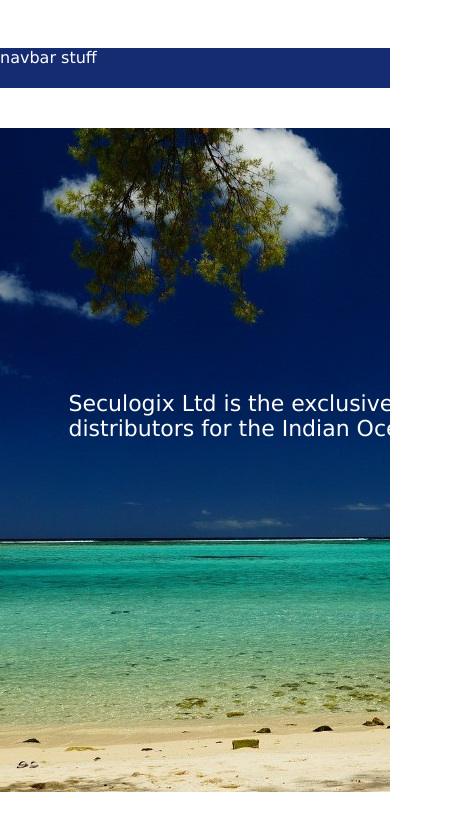
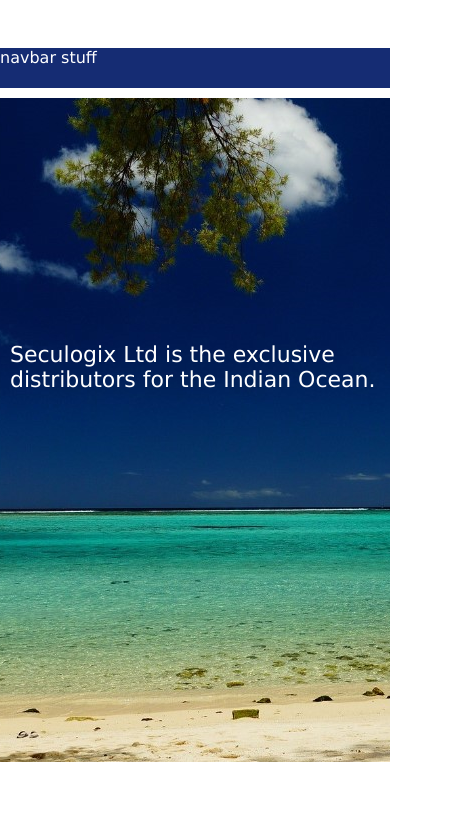
Before and after one commit to tony2tones/seculogixltd, an Angular app: page / in a window 390 px wide. Shown: the top 830 px of the page, 449 px wide, since content can reach past the window. Built offline with nearby package versions, Linux system fonts and the light colour scheme.

Commit message:
working on mobile styles

```diff
--- a/src/app/components/content/content.component.css
+++ b/src/app/components/content/content.component.css
@@ -4,61 +4,86 @@
     background-image: url("http://seculogix-ltd.com/wp-content/uploads/2017/05/blue-2105706_1920.jpg");
 } */
 
+@media (min-width: 1050px) {
     .container {
         margin-top: 30px;
     }
-
     img {
         position: absolute;
         min-width: 100%;
         max-height: 100%;
         height: auto;
     }
-
     .caption {
         position: relative;
         min-width: 600px;
         color: white;
         font-family: Verdana, Geneva, Tahoma, sans-serif;
+        font-size: 24px;
+        left: 23%;
+        top: 30%;
     }
-
     .image {
         background: url('../../../assets/indianocean.jpg') no-repeat center fixed;
         background-size: cover;
         height: 90vh;
     }
+}
 
-@media only screen and (max-width: 600px) {
-    /* tablets and desktop */
+@media (max-width: 1024px) and (min-width: 651px) {
     .container {
         margin-top: 30px;
     }
     img {
-        min-width: 100vw;
-        max-height: 100vh;
+        position: absolute;
+        min-width: 100%;
+        max-height: 100%;
         height: auto;
     }
     .caption {
+        position: relative;
+        min-width: 600px;
         color: white;
         font-family: Verdana, Geneva, Tahoma, sans-serif;
-        font-size: 24px;
-        display: block;
-        overflow-wrap: break-word;
-        max-width: 100%;
-        position: relative;
-        margin: auto;
-        flex-wrap: wrap;
-        top: 28%;
-        left: 15%;
+        font-size: 28px;
+        left: 7%;
+        top: 42%;
     }
     .image {
         background: url('../../../assets/indianocean.jpg') no-repeat center fixed;
         background-size: cover;
-        height: 100vh;
+        height: 90vh;
     }
 }
 
-@media only screen and (max-width: 767px) and (orientation: portrait) {
+@media (min-width: 650px),
+(orientation: landscape) {
+    .container {
+        margin-top: 30px;
+    }
+    img {
+        position: absolute;
+        min-width: 100%;
+        max-height: 100%;
+        height: auto;
+    }
+    .caption {
+        position: relative;
+        max-width: 650px;
+        color: white;
+        font-family: Verdana, Geneva, Tahoma, sans-serif;
+        font-size: xx-large;
+        left: 13%;
+        top: 25%;
+    }
+    .image {
+        background: url('../../../assets/indianocean.jpg') no-repeat center fixed;
+        background-size: cover;
+        height: 90vh;
+    }
+}
+
+@media only screen and (max-width: 650px) and (orientation: portrait) {
     /* portrait phones */
     img {
         max-width: 100%;
@@ -66,13 +91,14 @@ img {
         height: auto;
     }
     .caption {
+        position: relative;
         min-width: 200px;
         height: auto;
         color: white;
         font-family: Verdana, Geneva, Tahoma, sans-serif;
         font-size: 22px;
         padding: 10px;
-        top: 30%;
+        margin-top: 60%;
     }
     .image {
         position: absolute;
```
Lines whose indentation alone changed are shown as unchanged.
